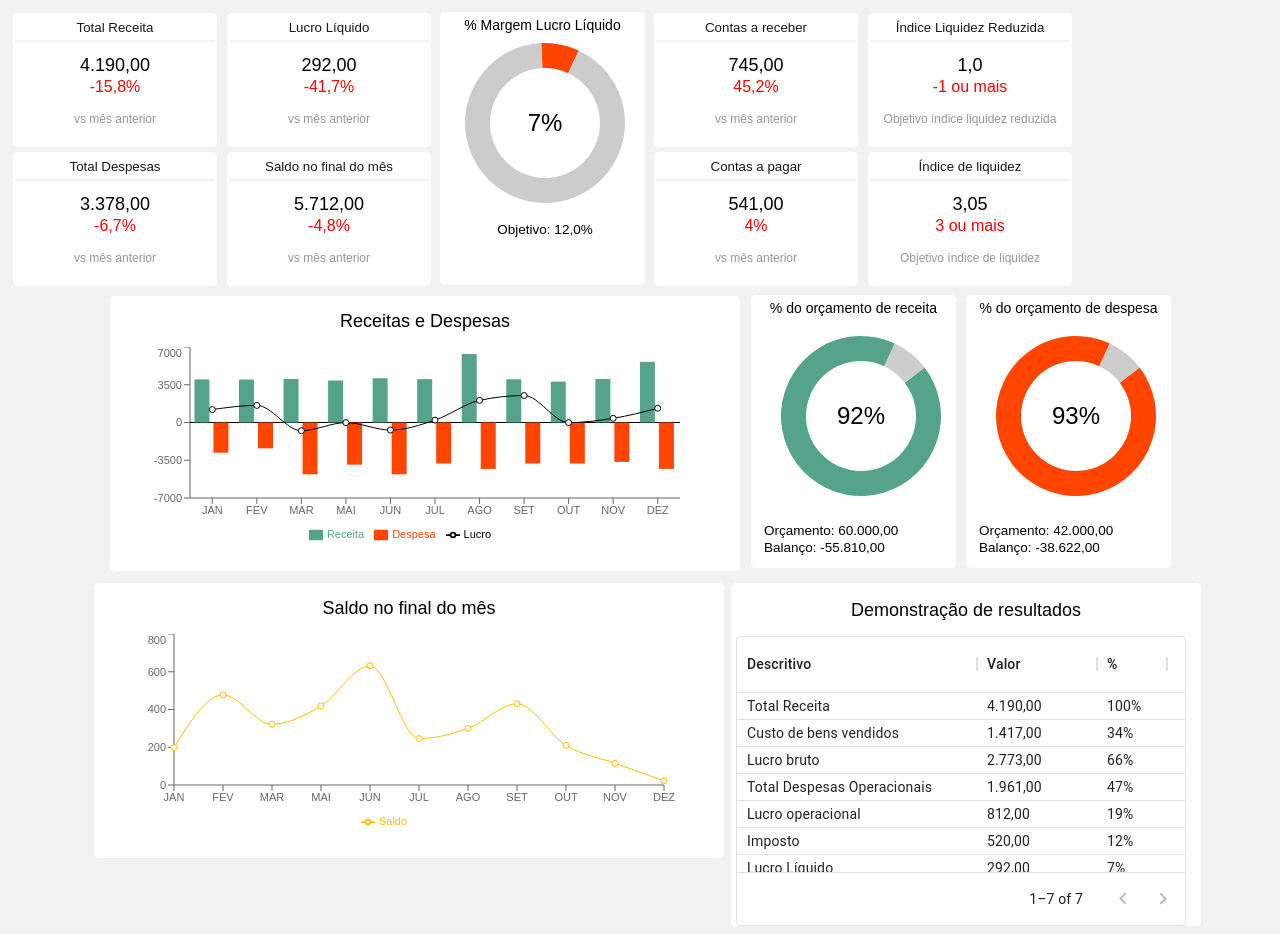
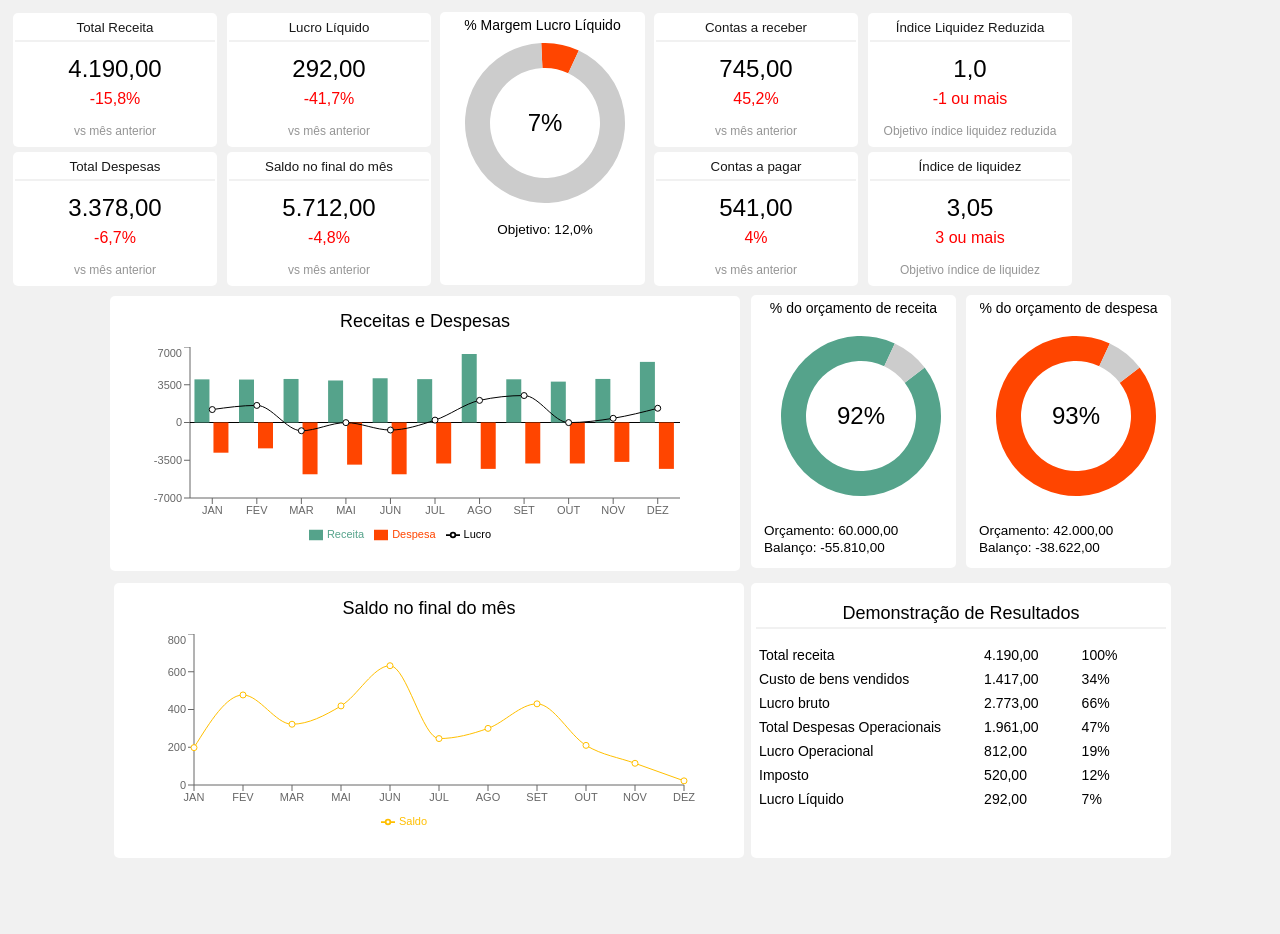
Before and after one commit to lugsdev/dashboard-financas, a React (Create React App) app: page / in a window 1280 px wide. After the commit the page ends 871 px from the top, so only its background shows below. Built offline with nearby package versions, Linux system fonts and the light colour scheme.

Commit message:
alteração da função infoGrid

```diff
--- a/src/components/DashboardInferior/InfoGrid.js
+++ b/src/components/DashboardInferior/InfoGrid.js
@@ -1,57 +1,34 @@
-import * as React from 'react';
-import Box from '@mui/material/Box';
-import { DataGrid } from '@mui/x-data-grid';
+
 import styles from "./InfoGrid.module.css"
 
-const columns = [
-  { field: 'id',
-    headerName: "Descritivo",
-    width: 240,
-    sortable: false
-  },
-  {
-    field: 'valor',
-    headerName: "Valor",
-    width: 120,
-    editable: true,
-    sortable: false,
-  },
-  {
-    field: 'porcentagem',
-    headerName: "%",
-    width: 70,
-    editable: false,
-  }
-];
+const data = [
+  {nome: "Total receita", valor: "4.190,00", porcento: "100"},
+  {nome: "Custo de bens vendidos", valor: "1.417,00", porcento: "34"},
+  {nome: "Lucro bruto", valor: "2.773,00", porcento: "66"},
+  {nome: "Total Despesas Operacionais", valor: "1.961,00", porcento: "47"},
+  {nome: "Lucro Operacional", valor: "812,00", porcento: "19"},
+  {nome: "Imposto", valor: "520,00", porcento: "12"},
+  {nome: "Lucro Líquido", valor: "292,00", porcento: "7"}
+]
 
-const rows = [
-  { id: "Total Receita", valor: "4.190,00", porcentagem: '100%'},
-  { id: "Custo de bens vendidos", valor: '1.417,00', porcentagem: '34%'},
-  { id: "Lucro bruto", valor: '2.773,00', porcentagem: '66%'},
-  { id: "Total Despesas Operacionais", valor: '1.961,00', porcentagem: '47%'},
-  { id: "Lucro operacional", valor: '812,00', porcentagem: '19%'},
-  { id: "Imposto", valor: '520,00', porcentagem: "12%"},
-  { id: "Lucro Líquido", valor: '292,00', porcentagem: '7%'},
-];
+function InfoGrid(){
+  return(
+    <div className={styles.InfoGrid}>
+      <h2>Demonstração de Resultados</h2>
 
-function InfoGrid() {
-  return (
-
-
-      <div className={styles.InfoGrid}>
-        <h2>Demonstração de resultados</h2>
-
-      <Box sx={{ height: 290, width: 450 }}>
-        <DataGrid
-          rows={rows}
-          columns={columns}
-          pageSize={7}
-          rowHeight={27}
-          disableSelectionOnClick
-        />
-      </Box>
-      </div>
-    );
-}
+      <table>
+        {data.map((val, key) => {
+          return (
+            <tr key={key}>
+              <td>{val.nome}</td>
+              <td>{val.valor}</td>
+              <td>{val.porcento + "%"}</td>
+            </tr>
+          )
+        })}
+      </table>
+    </div>
+  )
+};
 
 export default InfoGrid
--- a/src/components/DashboardInferior/InfoGrid.module.css
+++ b/src/components/DashboardInferior/InfoGrid.module.css
@@ -1,15 +1,34 @@
 
 
 .InfoGrid{
-    padding: 2px 5px 0px 5px;
-    text-align: center;
+    padding: 5px;
     border-radius: 5px;
     background-color: white;
     margin-top: 5px;
-    width: 100%;
+    width: 410px;
+    height: 265px;
 }
 
-h2{
+.InfoGrid h2{
     font-size: 18px;
     font-weight: 300;
+    text-align: center;
 }
+
+.InfoGrid h2::after{
+    content: "";
+    display: block;
+    width: 410px;
+    height: 2px;
+    margin-top: 3px;
+    background-color: rgb(241, 241, 241);
+}
+
+
+.InfoGrid td{
+    font-size: 14px;
+    font-weight: 200;
+    padding-right: 40px;
+    padding-bottom: 5px;
+
+}
```
